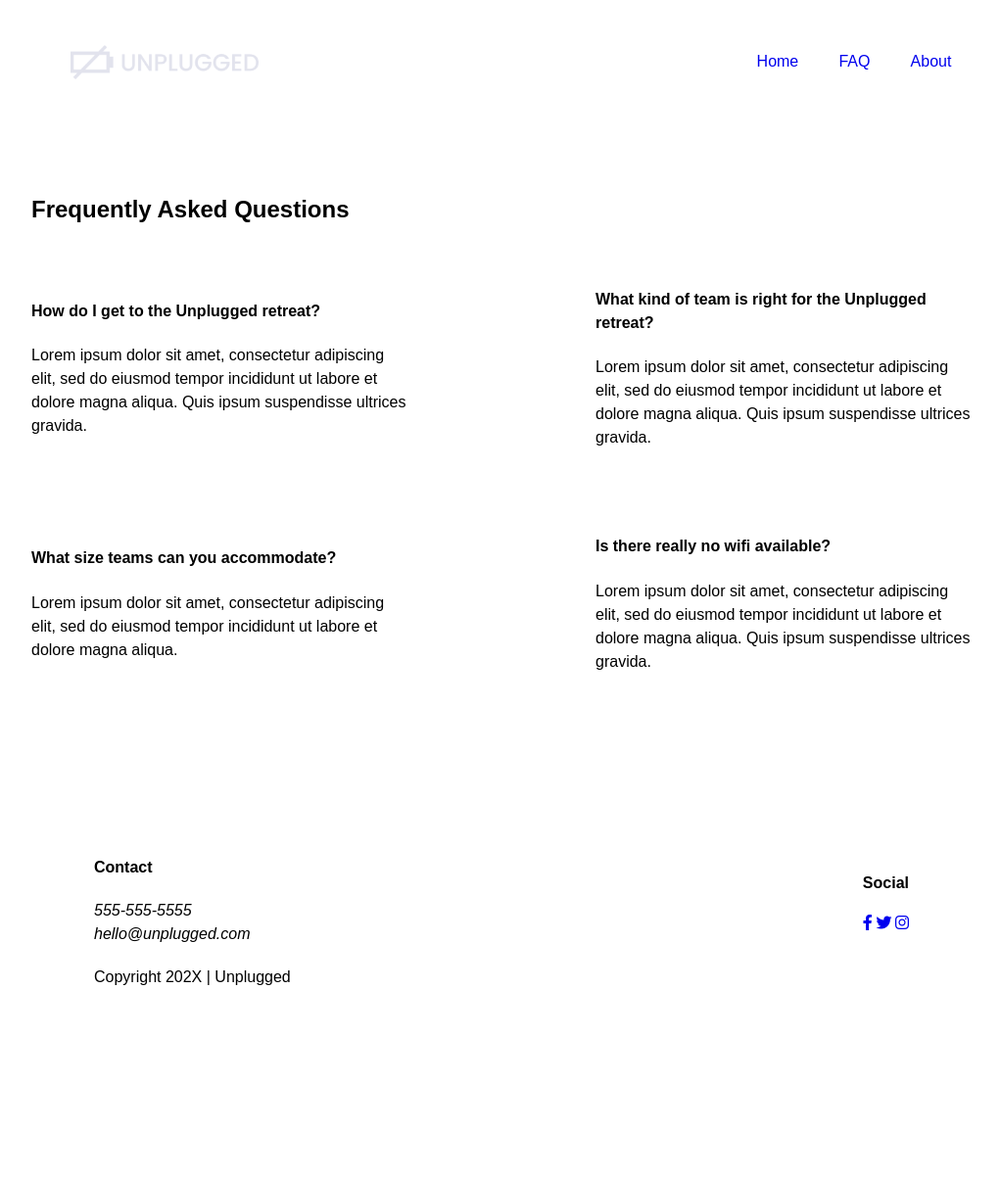
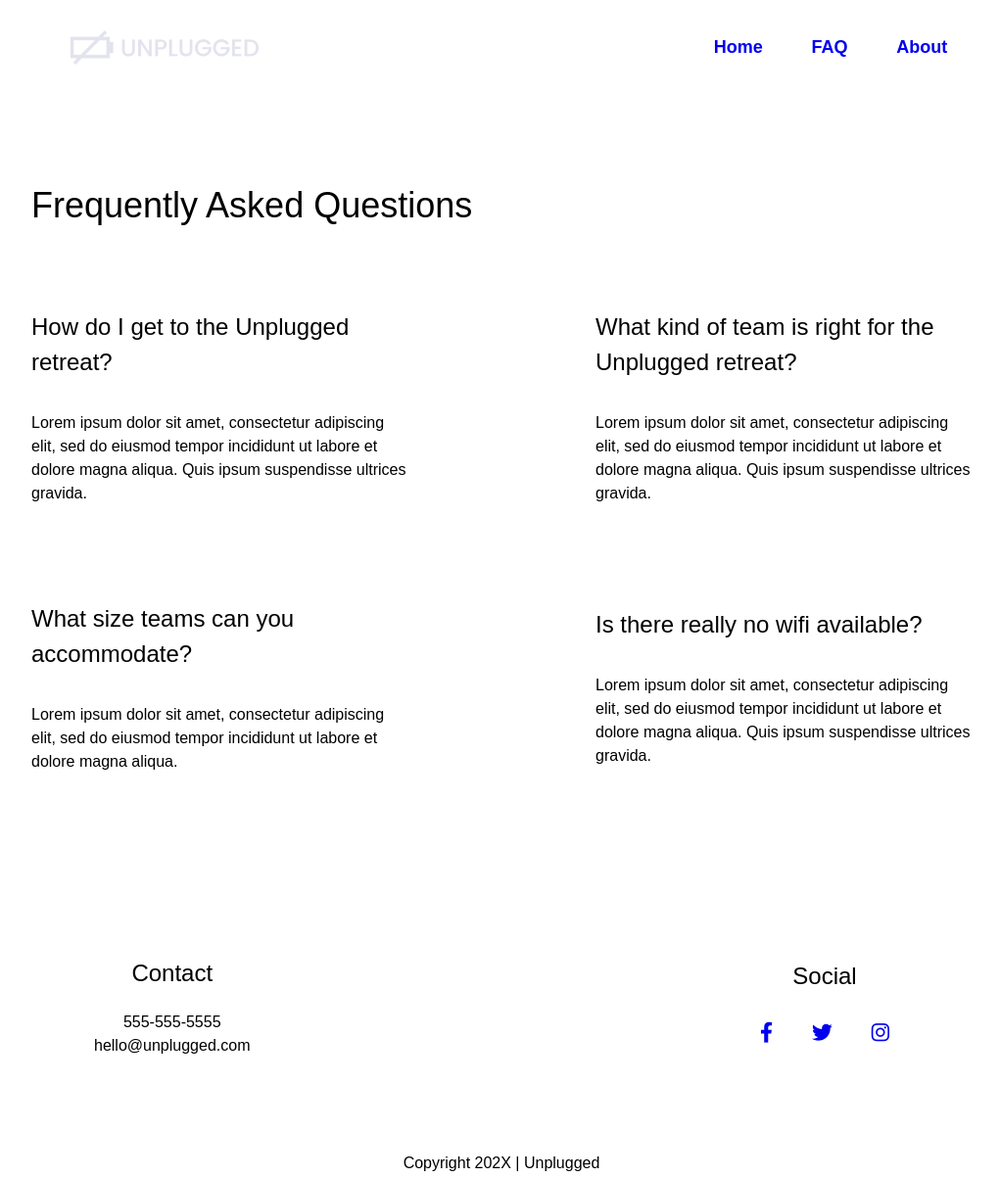
Before and after one commit to Nasirkhan294/unplugged, a plain HTML site: page faq/index.html in a window 1280 px wide. Shown: the whole page at 98% size, without its empty margins (128-1149 px from the left). Before the commit the page ends 1130 px from the top, so only its background shows below. Drawn offline with Linux system fonts and the light colour scheme.

Commit message:
Implimented text styles to all three pages

```diff
--- a/css/main.css
+++ b/css/main.css
@@ -1,11 +1,64 @@
 /* ====================== Global Styles  ========================== */
 * {
   box-sizing: border-box;
-  list-style: none;
   text-decoration: none;
   line-height: 1.5;
 }
 
+html {
+  font-size: 16px;
+}
+
+body {
+  font-size: 1em;
+}
+
+h1,
+h2,
+h3,
+h4 {
+  font-weight: 500;
+}
+
+h1 {
+  font-size: 2.25em;
+  line-height: 1.875;
+}
+
+h2 {
+  font-size: 1.875em;
+}
+
+h3,
+h4 {
+  font-size: 1.5em;
+}
+
+p {
+  font-size: 1em;
+}
+
+input {
+  font-size: 1.125em;
+  font-weight: 500;
+}
+
+i {
+  font-size: 1.875em;
+}
+
+address {
+  font-style: normal;
+}
+
+ul,
+ol {
+  font-weight: bold;
+  list-style: none;
+}
+
+a {
+}
 .content-wrapper {
   width: 90%;
   margin: 50px 0;
@@ -43,7 +96,7 @@ header figure .logo {
 
 .header-divider {
   width: 100%;
-  height: 1px;
+  height: 2px;
   margin: 10px 0 20px 0;
 }
 
@@ -63,7 +116,7 @@ header nav ul {
 }
 
 footer {
-  flex-direction: column;
+  text-align: center;
 }
 
 footer h4 {
@@ -74,18 +127,13 @@ footer p {
   margin: 0;
 }
 
-footer .content-wrapper {
-  width: 55%;
-  margin: 50px 0;
-}
-
 footer .contact {
   margin-bottom: 50px;
 }
 
 footer .social-icons {
   display: flex;
-  justify-content: space-between;
+  justify-content: space-around;
   align-items: center;
 }
 
@@ -93,10 +141,17 @@ footer .social-icons p {
   display: flex;
   justify-content: center;
   align-items: center;
+  padding: 10px;
+  border-radius: 50%;
+  margin-top: 20px;
+}
+
+footer .social-icons i {
+  font-size: 1.3em;
 }
 
 footer .copyright {
-  margin: 20px 0;
+  margin-top: 6em;
 }
 
 /* -------------------- Mobile Styles - Homepage -------------------- */
@@ -141,6 +196,8 @@ aside {
 
 .features p {
   margin: 0;
+  text-align: center;
+  margin: 20px 0;
 }
 /* === Reviews === */
 
@@ -148,6 +205,10 @@ aside {
   display: flex;
   justify-content: center;
   flex-flow: row wrap;
+}
+
+.reviews article img {
+  width: 100%;
 }
 
 .reviews h2 {
@@ -200,13 +261,14 @@ aside {
 
 .faq h2 {
   margin-bottom: 40px;
+  line-height: 1.875;
 }
 
 .faq-content {
   margin-bottom: 50px;
 }
 
-/* -------------------- Break Points for Tablet & Desktop -------------------- */
+/* -------------------- Break Points for Tablet & Desktop Layout -------------------- */
 
 @media only screen and (min-width: 768px) {
   /* ========== Tablet Styles ========== */
@@ -217,11 +279,25 @@ aside {
     margin: 100px 0;
   }
 
+  h1,
+  h2,
+  h3 {
+    line-height: 1.6;
+  }
+
+  h1 {
+    font-size: 3.1875em;
+  }
+
+  h2 {
+    font-size: 2.25em;
+  }
+
+  h3 {
+    font-size: 1.5em;
+  }
+
   /* --- Header --- */
-  header {
-    justify-content: space-around;
-    margin: 33px 0;
-  }
 
   header .content-wrapper {
     justify-content: space-between;
@@ -236,7 +312,8 @@ aside {
   }
 
   header nav {
-    width: 25%;
+    width: 30%;
+    font-size: 1.125em;
   }
 
   header nav ul {
@@ -246,6 +323,7 @@ aside {
   .header-divider {
     display: none;
   }
+
 
   /* --- Hero Area --- */
 
@@ -273,12 +351,17 @@ aside {
   }
 
   .features .features-item-description {
-    width: 50%;
+    width: 60%;
     margin-top: 20px;
-    text-align: center;
   }
 
   /* --- Reviews --- */
+  .reviews .content-wrapper {
+    display: flex;
+    justify-content: space-between;
+    flex-flow: row wrap;
+  }
+
   .reviews article {
     display: flex;
     justify-content: space-between;
@@ -291,7 +374,6 @@ aside {
   /* --- Footer --- */
   footer .content-wrapper {
     width: 65%;
-    margin: 100px 0;
   }
 
   .footer-content {
@@ -304,14 +386,24 @@ aside {
     margin-bottom: 0;
   }
 
+  footer .social-icons p {
+    margin: 0 10px
+  }
+
   footer .copyright {
     width: 100%;
+  }
+
+  footer h4 {
+    font-size: 1.5em;
   }
 
   /* =============================================
    About Page
    =============================================== */
   /*--- Mission Section ---*/
+
+
   .mission-content {
     display: flex;
     justify-content: space-between;
@@ -356,11 +448,8 @@ aside {
   .content-wrapper {
     max-width: 960px;
   }
+
   /* --- Header --- */
-  header {
-    margin: 15px 0;
-  }
-
   header figure {
     width: 20%;
   }
@@ -371,7 +460,7 @@ aside {
 
   /* --- Hero Area--- */
   .hero-area h1 {
-    width: 45%;
+    width: 55%;
   }
   /* --- Aside --- */
   aside .content-wrapper {
@@ -380,7 +469,7 @@ aside {
 
   aside .content-wrapper .form-description,
   aside .content-wrapper .form {
-    width: 30%;
+    width: 33%;
   }
 
   /* --- Features --- */
@@ -394,17 +483,12 @@ aside {
 
   /* --- Reviews --- */
   .reviews article div {
-    width: 38%;
+    width: 45%;
   }
 
   /* =============================================
    About Page
    =============================================== */
-
-  .mission h2,
-  .contact-section .content-wrapper h2 {
-    width: 45%;
-  }
 
   /* =============================================
    FAQ Page
```
Also changed, not shown: index.html (+1 -0 lines).
